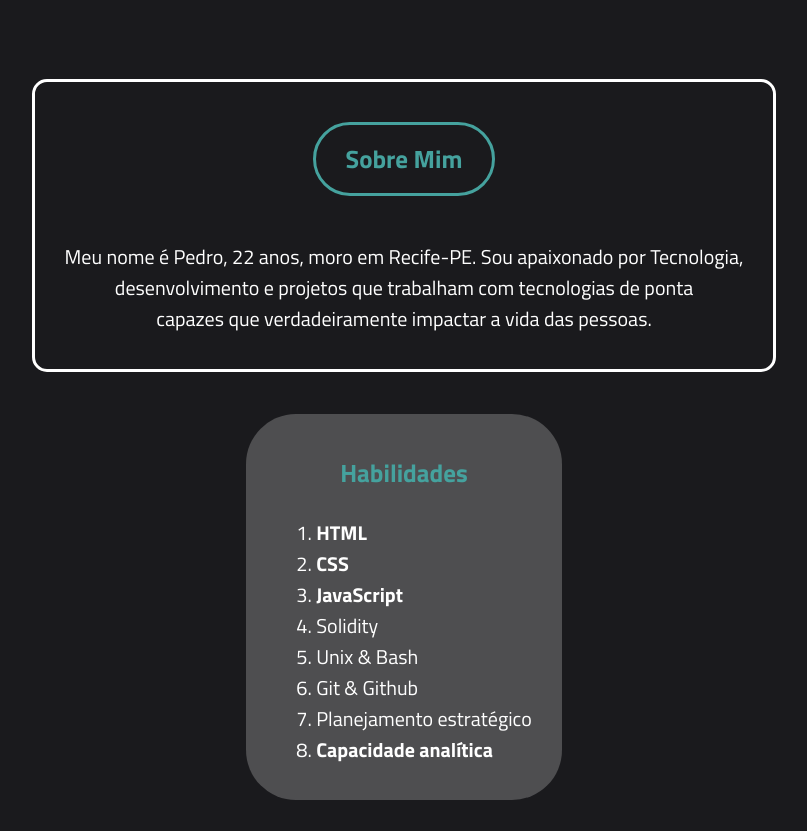
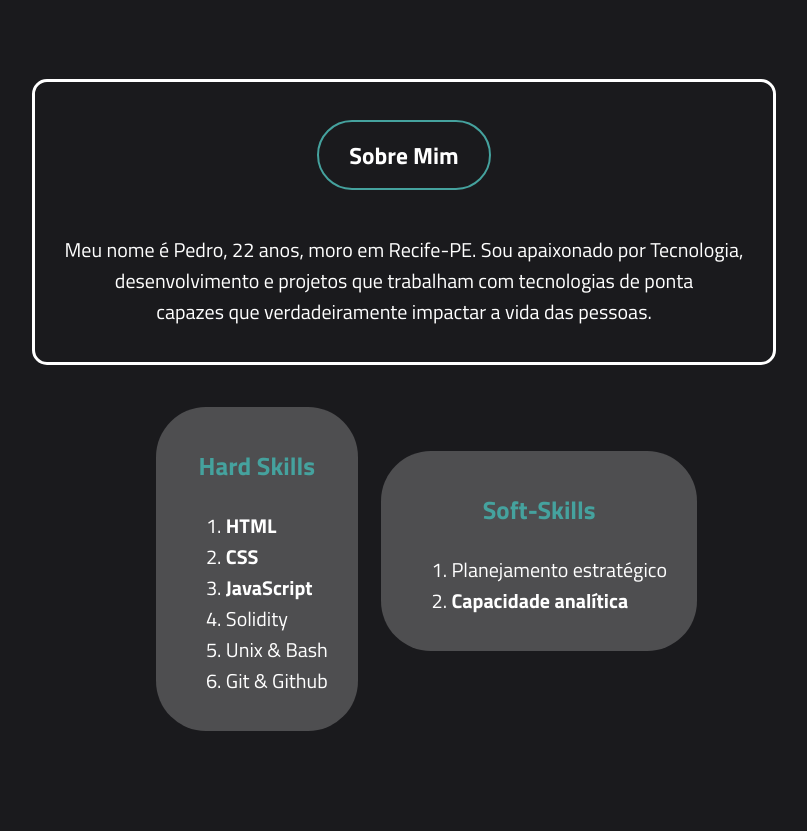
Before and after one commit to Guarize/Guarize.github.io, a plain HTML site: page index.html in a window 1280 px wide. Shown: the part 800-1631 px from the top of the page, without its empty margins (236-1043 px from the left). Drawn offline with Linux system fonts and the light colour scheme.

Commit message:
Hard/Soft Skills Boxes

```diff
--- a/index.html
+++ b/index.html
@@ -60,8 +60,8 @@
       </div>
       <br />
 
-    <div class="list-block">
-      <h3>Habilidades</h3>
+      <div class="hard-skills">
+        <h3>Hard Skills</h3>
         <ol class="skills">
           <li><strong>HTML</strong></li>
           <li><strong>CSS</strong></li>
@@ -69,6 +69,12 @@
           <li>Solidity</li>
           <li>Unix & Bash</li>
           <li>Git & Github</li>
+        </ol>
+      </div>
+
+      <div class="soft-skills">
+        <h3>Soft-Skills</h3>
+        <ol class="skills">
           <li>Planejamento estratégico</li>
           <li><strong>Capacidade analítica</strong></li>
         </ol>
@@ -84,8 +90,6 @@
 
     </ol> -->
     </main>
-  <footer>
-
-  </footer>
+    <footer></footer>
   </body>
 </html>
--- a/main.css
+++ b/main.css
@@ -51,20 +51,16 @@ h4 {
     height: 100vh;
 }
 
-h3 {
+.hard-skills h3 {
     font-size: 25px;
     color: #45A29E;
 }
 
-.skills {
-    text-align: center;
-}
-
-ol.skills li {
+.hard-skills ol.skills li {
     text-align: left;
 }
 
-.list-block {
+.hard-skills {
     display: inline-block;
     margin: auto;
     padding: 15px 30px;
@@ -72,6 +68,27 @@ ol.skills li {
     border-radius: 50px;
     position: relative;
     top: 5vh;
+    left: 1vw;
+}
+
+.soft-skills {
+    display: inline-block;
+    margin: auto;
+    padding: 15px 30px;
+    background-color: #4E4E50;
+    border-radius: 50px;
+    position: relative;
+    top: -5vh;
+    left: 2rem;
+}
+
+.soft-skills h3 {
+    font-size: 25px;
+    color: #45A29E;
+}
+
+.soft-skills ol.skills li {
+    text-align: left;
 }
 
 .about-me {
@@ -86,7 +103,7 @@ ol.skills li {
 
 #frame {
     padding: 15px 30px;
-    border-style: solid;
+    border: 2px solid #45A29E;
     border-radius: 50px;
     display: inline-block;
 }
```
Lines whose indentation alone changed are shown as unchanged.
